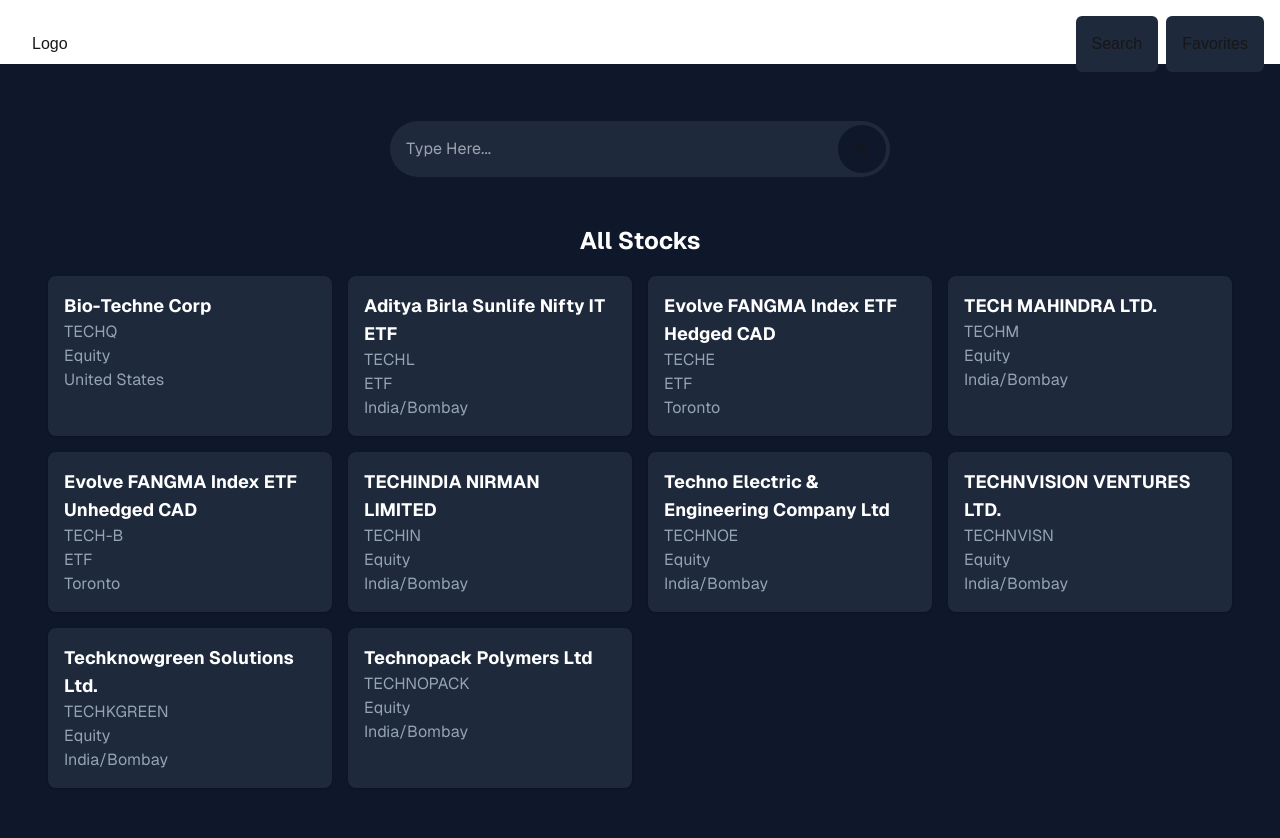
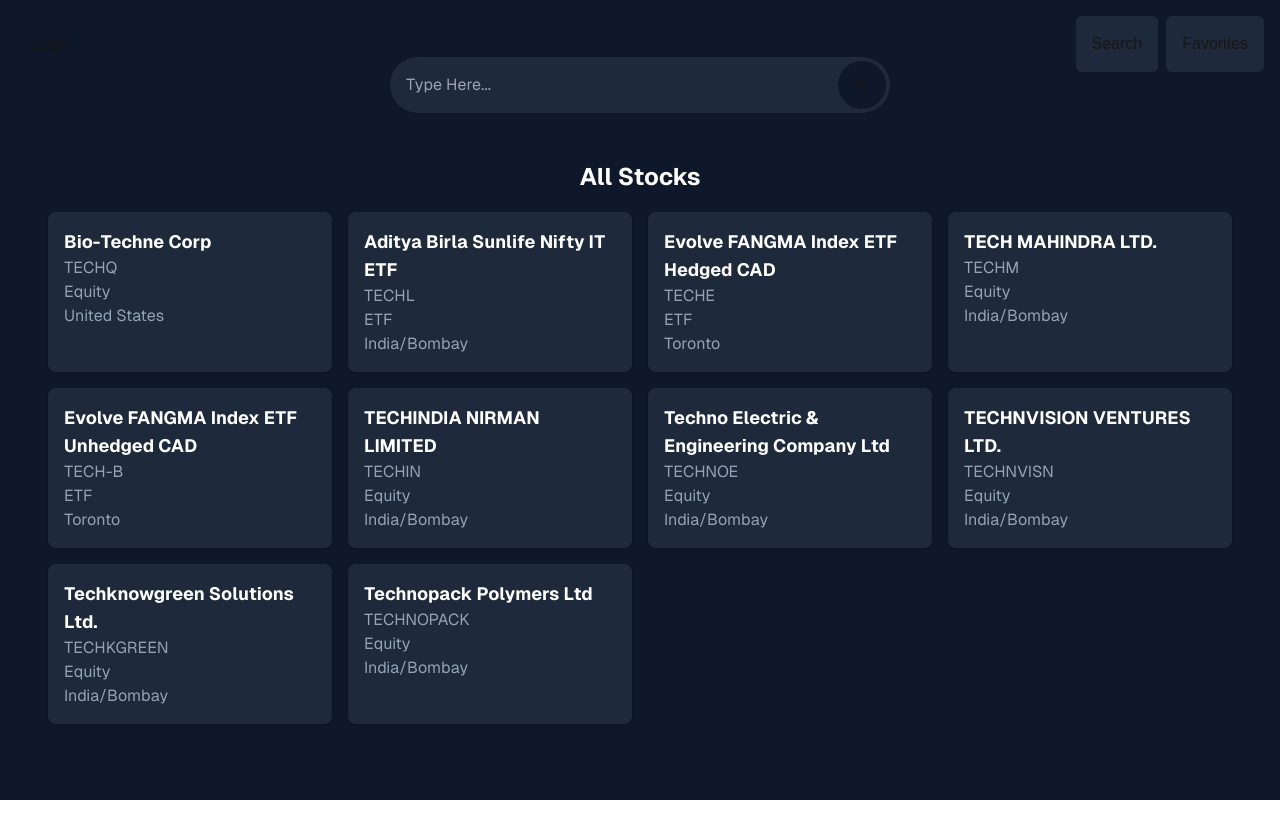
Before and after one commit to NoPMK/stock_search, a Next.js app: page / in a window 1280 px wide. Shown: the top 838 px of the page. After the commit the page ends 800 px from the top, so only its background shows below. Built offline with nearby package versions, Linux system fonts and the light colour scheme.

Commit message:
change navbar bg

```diff
--- a/components/navbar.tsx
+++ b/components/navbar.tsx
@@ -17,7 +17,7 @@
   const router = useRouter();
 
   return (
-    <nav className="w-full max-w-full h-16">
+    <nav className="w-full max-w-full h-22 fixed bg-slate-900">
       <div className="flex justify-between p-4">
         <span className="p-4">Logo</span>
         <div className="flex gap-2">
```
